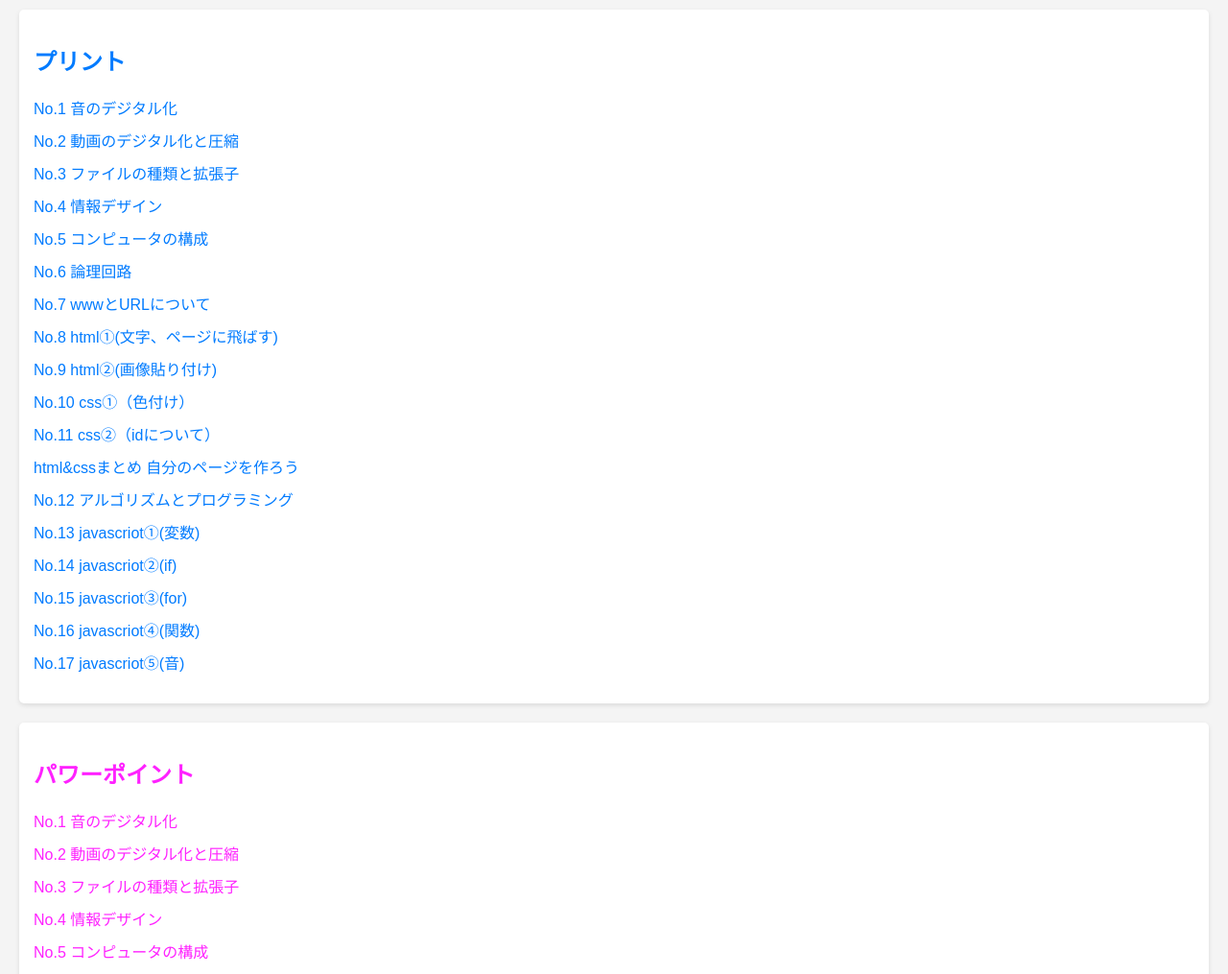
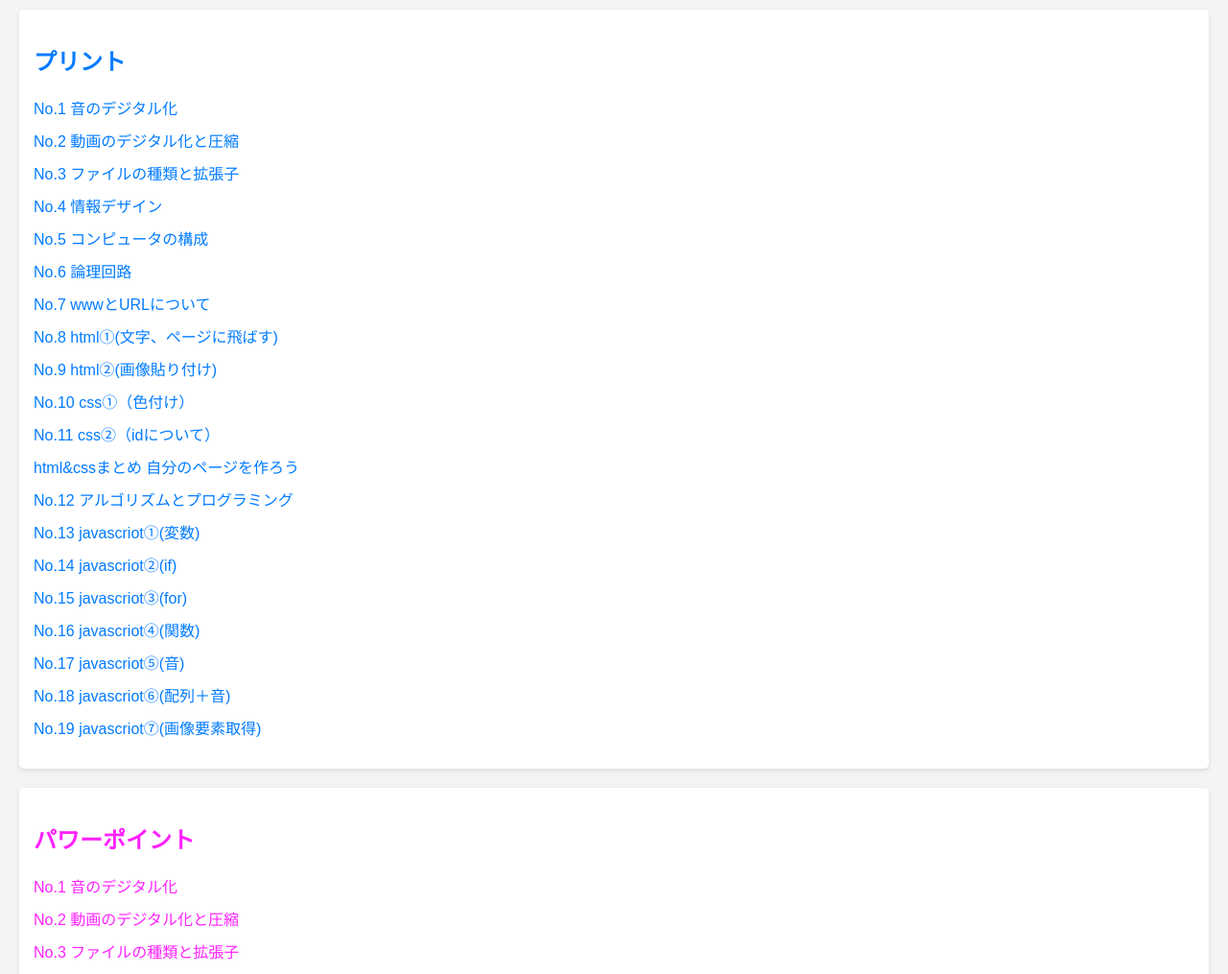
Before and after one commit to Big-waka/class-materials, a plain HTML site: page index.html in a window 1280 px wide. Shown: the part 76-1091 px from the top of the page at 96% size. Drawn offline with Linux system fonts and the light colour scheme.

Commit message:
Update index.html

```diff
--- a/index.html
+++ b/index.html
@@ -32,6 +32,9 @@
                 <li><a href="15.pdf">No.15 javascriot③(for)</a></li>
 		<li><a href="16.pdf">No.16 javascriot④(関数)</a></li>
 		<li><a href="17.pdf">No.17 javascriot⑤(音)</a></li>
+		<li><a href="18.pdf" target="_blank">No.18 javascriot⑥(配列＋音)</a></li>
+		<li><a href="19.pdf" target="_blank">No.19 javascriot⑦(画像要素取得)</a></li>
+
 
 
 
```
